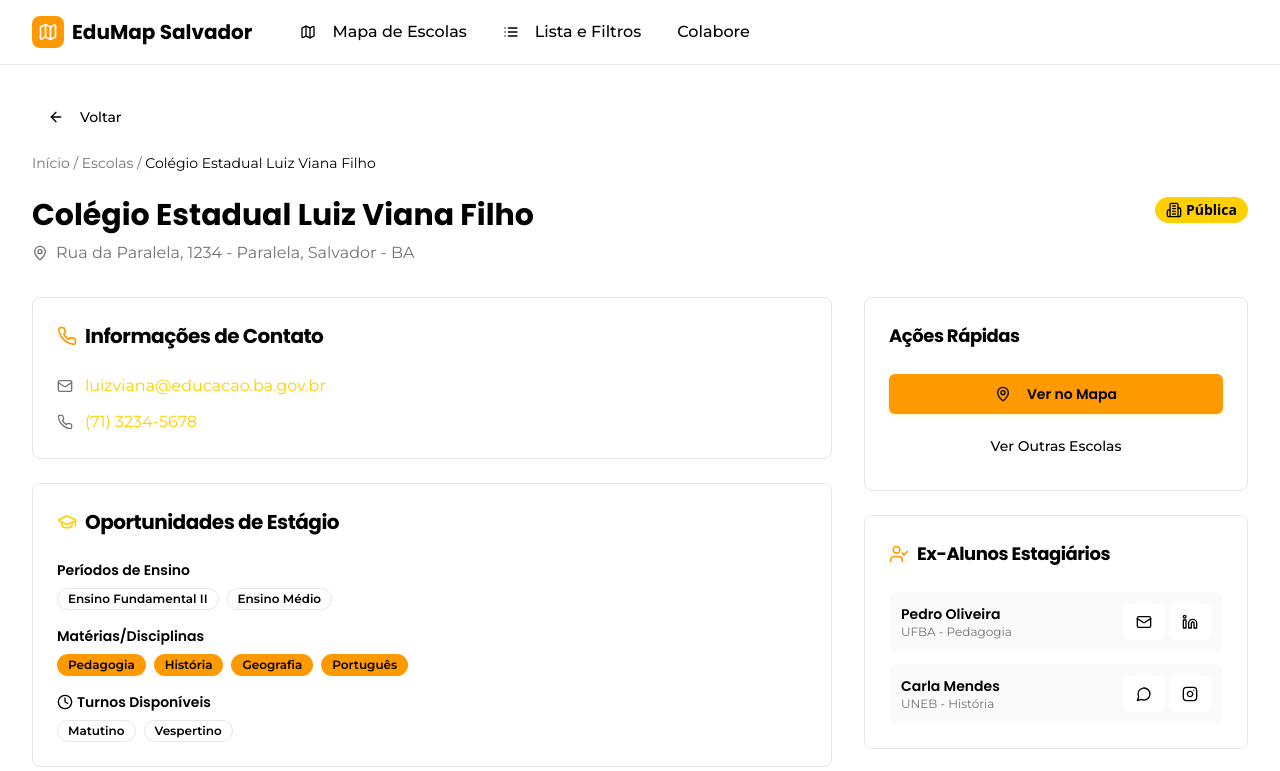
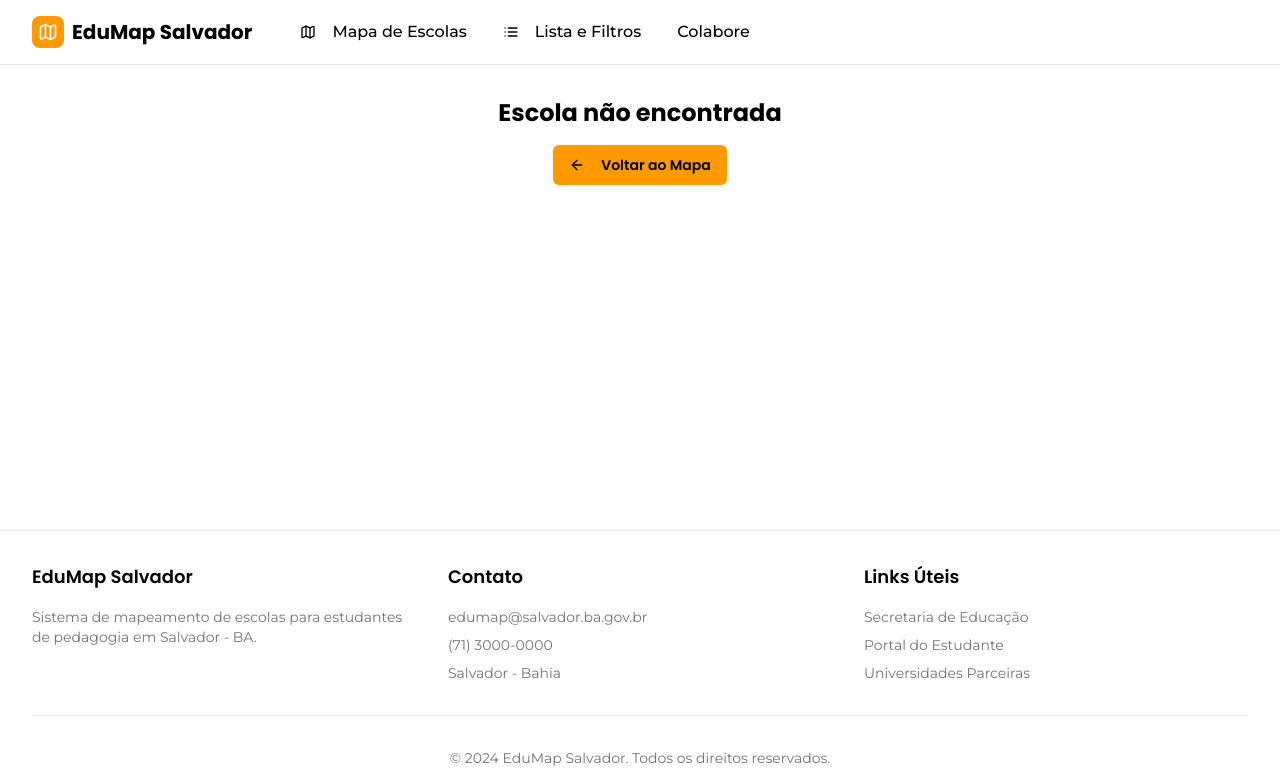
Before and after one commit to adaah/educamap, a React (Vite) app: page /escola/1 in a window 1280 px wide. Shown: the top 771 px of the page. Built offline with nearby package versions, Linux system fonts and the light colour scheme; the HTML template or start-up script is replaced by a standard one.

Commit message:
Remove school mock data

```diff
--- a/src/data/schools.ts
+++ b/src/data/schools.ts
@@ -30,142 +30,7 @@ export interface School {
   }[];
 }
 
-export const mockSchools: School[] = [
-  {
-    id: '1',
-    name: 'Colégio Estadual Luiz Viana Filho',
-    neighborhood: 'Paralela',
-    fullAddress: 'Rua da Paralela, 1234 - Paralela, Salvador - BA',
-    coordinates: [-38.4663, -12.9855],
-    email: 'luizviana@educacao.ba.gov.br',
-    phone: '(71) 3234-5678',
-    nature: 'Pública',
-    periods: ['Ensino Fundamental II', 'Ensino Médio'],
-    subjects: ['Pedagogia', 'História', 'Geografia', 'Português'],
-    shift: ['Matutino', 'Vespertino'],
-    instructors: [
-      { name: 'Maria Santos', subject: 'Pedagogia', email: 'maria.santos@escola.ba.gov.br', linkedin: 'https://linkedin.com/in/maria-santos' },
-      { name: 'João Silva', subject: 'História', whatsapp: '+5571987654321' },
-      { name: 'Ana Costa', subject: 'Geografia', email: 'ana.costa@escola.ba.gov.br' }
-    ],
-    formerStudents: [
-      { name: 'Pedro Oliveira', university: 'UFBA', course: 'Pedagogia', email: 'pedro.oliveira@email.com', linkedin: 'https://linkedin.com/in/pedro-oliveira' },
-      { name: 'Carla Mendes', university: 'UNEB', course: 'História', instagram: 'https://instagram.com/carla.mendes', whatsapp: '+5571988765432' }
-    ]
-  },
-  {
-    id: '2',
-    name: 'Escola Municipal Anísio Teixeira',
-    neighborhood: 'Brotas',
-    fullAddress: 'Av. Anísio Teixeira, 567 - Brotas, Salvador - BA',
-    coordinates: [-38.5108, -12.9777],
-    email: 'anisio@educacao.salvador.ba.gov.br',
-    phone: '(71) 3345-6789',
-    nature: 'Pública',
-    periods: ['Ensino Fundamental I', 'Ensino Fundamental II'],
-    subjects: ['Pedagogia', 'Matemática', 'Português', 'Ciências'],
-    shift: ['Matutino', 'Vespertino'],
-    instructors: [
-      { name: 'Lucia Ferreira', subject: 'Pedagogia', email: 'lucia.ferreira@salvador.ba.gov.br' },
-      { name: 'Roberto Lima', subject: 'Matemática', linkedin: 'https://linkedin.com/in/roberto-lima', whatsapp: '+5571987123456' },
-      { name: 'Sandra Pereira', subject: 'Português', email: 'sandra.pereira@salvador.ba.gov.br' }
-    ],
-    formerStudents: [
-      { name: 'Julia Rocha', university: 'UFBA', course: 'Pedagogia', email: 'julia.rocha@email.com', instagram: 'https://instagram.com/julia.rocha' },
-      { name: 'Marcos Souza', university: 'UNIFACS', course: 'Pedagogia', linkedin: 'https://linkedin.com/in/marcos-souza' }
-    ]
-  },
-  {
-    id: '3',
-    name: 'Colégio Particular Santa Clara',
-    neighborhood: 'Barra',
-    fullAddress: 'Rua Santa Clara, 890 - Barra, Salvador - BA',
-    coordinates: [-38.5205, -13.0093],
-    email: 'contato@santaclara.edu.br',
-    phone: '(71) 3456-7890',
-    website: 'www.santaclara.edu.br',
-    nature: 'Particular',
-    periods: ['Educação Infantil', 'Ensino Fundamental I', 'Ensino Fundamental II', 'Ensino Médio'],
-    subjects: ['Pedagogia', 'Inglês', 'Artes', 'Educação Física'],
-    shift: ['Matutino', 'Vespertino', 'Integral'],
-    instructors: [
-      { name: 'Patricia Alves', subject: 'Pedagogia', email: 'patricia@santaclara.edu.br', linkedin: 'https://linkedin.com/in/patricia-alves' },
-      { name: 'Carlos Reis', subject: 'Inglês', whatsapp: '+5571987987654' },
-      { name: 'Monica Dias', subject: 'Artes', email: 'monica@santaclara.edu.br', instagram: 'https://instagram.com/monica.dias.arte' }
-    ],
-    formerStudents: [
-      { name: 'Beatriz Campos', university: 'UFBA', course: 'Pedagogia', email: 'beatriz.campos@email.com', linkedin: 'https://linkedin.com/in/beatriz-campos' },
-      { name: 'Lucas Andrade', university: 'PUC-SP', course: 'Pedagogia', whatsapp: '+5571988234567', instagram: 'https://instagram.com/lucas.andrade' }
-    ]
-  },
-  {
-    id: '4',
-    name: 'Centro Educacional Odorico Tavares',
-    neighborhood: 'Itapuã',
-    fullAddress: 'Rua Odorico Tavares, 456 - Itapuã, Salvador - BA',
-    coordinates: [-38.3486, -12.9416],
-    email: 'odorico@educacao.ba.gov.br',
-    phone: '(71) 3567-8901',
-    nature: 'Pública',
-    periods: ['Ensino Fundamental II', 'Ensino Médio'],
-    subjects: ['História', 'Sociologia', 'Filosofia', 'Literatura'],
-    shift: ['Matutino', 'Vespertino', 'Noturno'],
-    instructors: [
-      { name: 'Ricardo Barbosa', subject: 'História', email: 'ricardo.barbosa@educacao.ba.gov.br' },
-      { name: 'Fernanda Nunes', subject: 'Sociologia', linkedin: 'https://linkedin.com/in/fernanda-nunes', whatsapp: '+5571987345678' },
-      { name: 'Gilberto Moura', subject: 'Filosofia', email: 'gilberto.moura@educacao.ba.gov.br' }
-    ],
-    formerStudents: [
-      { name: 'Camila Torres', university: 'UNEB', course: 'História', email: 'camila.torres@email.com', instagram: 'https://instagram.com/camila.torres' },
-      { name: 'Diego Santos', university: 'UFBA', course: 'Filosofia', linkedin: 'https://linkedin.com/in/diego-santos', whatsapp: '+5571988876543' }
-    ]
-  },
-  {
-    id: '5',
-    name: 'Escola Estadual Paulo Freire',
-    neighborhood: 'Liberdade',
-    fullAddress: 'Largo do Curuzu, 123 - Liberdade, Salvador - BA',
-    coordinates: [-38.5000, -12.9400],
-    email: 'paulofreire@educacao.ba.gov.br',
-    phone: '(71) 3678-9012',
-    nature: 'Pública',
-    periods: ['Ensino Fundamental I', 'Ensino Fundamental II'],
-    subjects: ['Pedagogia', 'Português', 'Matemática', 'História'],
-    shift: ['Matutino', 'Vespertino'],
-    instructors: [
-      { name: 'Conceição Silva', subject: 'Pedagogia', email: 'conceicao.silva@educacao.ba.gov.br', whatsapp: '+5571987456789' },
-      { name: 'Antonio Carlos', subject: 'Português', linkedin: 'https://linkedin.com/in/antonio-carlos' },
-      { name: 'Mariana Costa', subject: 'Matemática', email: 'mariana.costa@educacao.ba.gov.br' }
-    ],
-    formerStudents: [
-      { name: 'Thiago Lima', university: 'UNEB', course: 'Pedagogia', email: 'thiago.lima@email.com', linkedin: 'https://linkedin.com/in/thiago-lima' },
-      { name: 'Adriana Melo', university: 'UNIFACS', course: 'Letras', instagram: 'https://instagram.com/adriana.melo', whatsapp: '+5571988567890' }
-    ]
-  },
-  {
-    id: '6',
-    name: 'Colégio Particular Villa Lobos',
-    neighborhood: 'Ondina',
-    fullAddress: 'Av. Oceânica, 2345 - Ondina, Salvador - BA',
-    coordinates: [-38.5150, -13.0050],
-    email: 'secretaria@villalobos.com.br',
-    phone: '(71) 3789-0123',
-    website: 'www.villalobos.com.br',
-    nature: 'Particular',
-    periods: ['Educação Infantil', 'Ensino Fundamental I', 'Ensino Fundamental II'],
-    subjects: ['Pedagogia', 'Música', 'Artes', 'Educação Física'],
-    shift: ['Matutino', 'Vespertino'],
-    instructors: [
-      { name: 'Helena Rocha', subject: 'Pedagogia', email: 'helena@villalobos.com.br', linkedin: 'https://linkedin.com/in/helena-rocha' },
-      { name: 'Fábio Mendes', subject: 'Música', whatsapp: '+5571987678901', instagram: 'https://instagram.com/fabio.musica' },
-      { name: 'Vera Cruz', subject: 'Artes', email: 'vera@villalobos.com.br' }
-    ],
-    formerStudents: [
-      { name: 'Renata Oliveira', university: 'UFBA', course: 'Pedagogia', email: 'renata.oliveira@email.com', linkedin: 'https://linkedin.com/in/renata-oliveira' },
-      { name: 'Gabriel Silva', university: 'UNIFACS', course: 'Música', whatsapp: '+5571988789012', instagram: 'https://instagram.com/gabriel.musica' }
-    ]
-  }
-];
+export const mockSchools: School[] = [];
 
 export const neighborhoods = [
   'Paralela', 'Brotas', 'Barra', 'Itapuã', 'Liberdade', 'Ondina',
```
